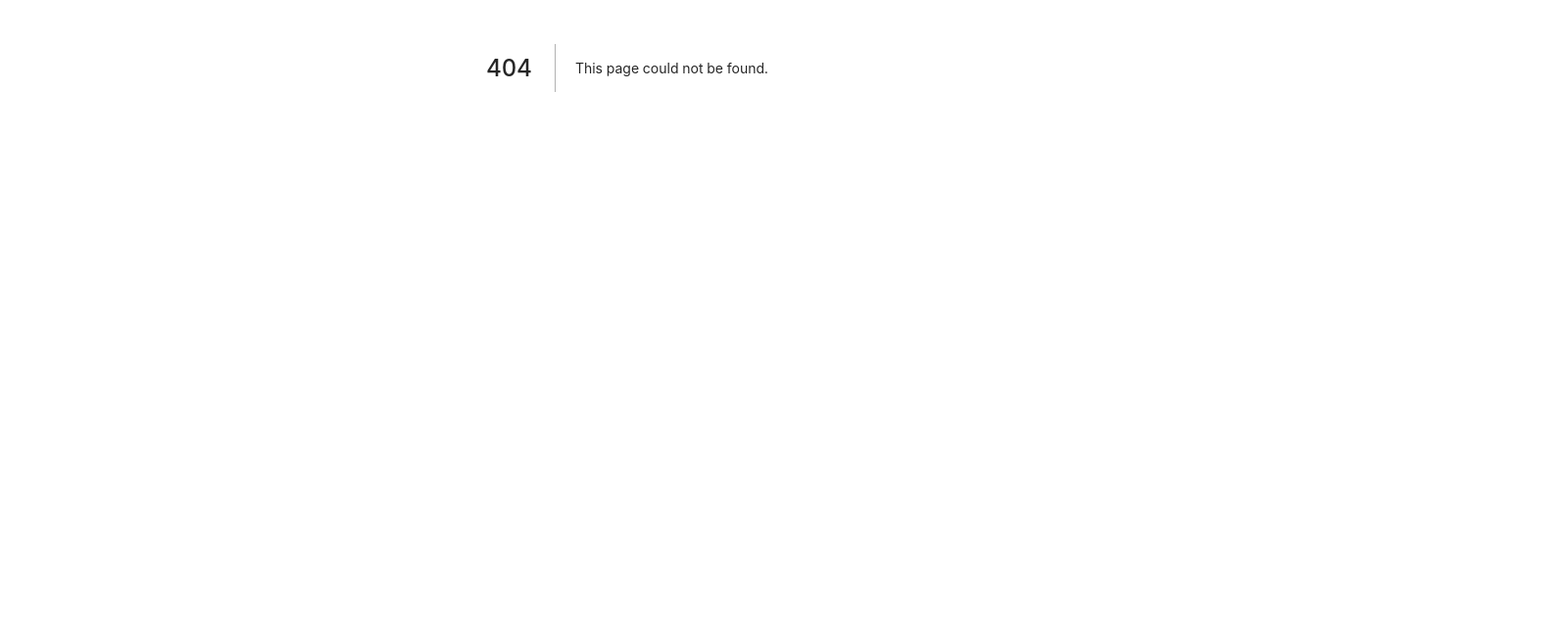
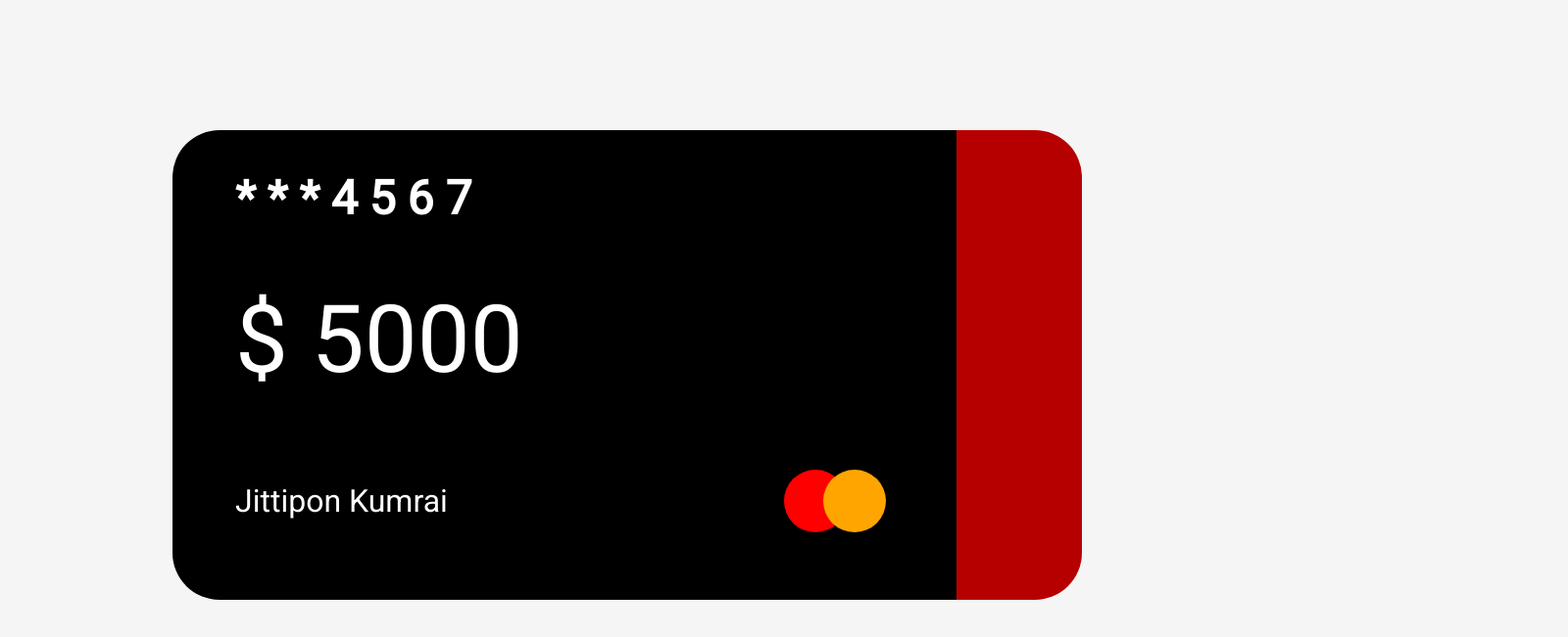
Before and after one commit to ChanwitJampa/Web_presaha_project, a Next.js app: page /profile in a window 1280 px wide. Before the commit this address had no page. Shown: the part 331-982 px from the top of the page at 98% size, 1600 px wide, since content can reach past the window. Before the commit the page ends 800 px from the top, so only its background shows below. Built offline with nearby package versions, Linux system fonts and the light colour scheme.

Commit message:
profilePage && creditCard

```diff
--- a/components/Navbar.js
+++ b/components/Navbar.js
@@ -27,7 +27,7 @@ export default function Navbar() {
                 {/* <Link href="/" ><a style={{marginLeft: "1rem"}}>Home</a></Link> */}
                 <Link href="/cart" ><ShoppingCartOutlined style={{ color: "black", marginLeft: "2rem", marginRight: "0.5rem" }} /></Link>
                 <h3 className={styles.cartnumber}>0</h3>
-                <Link href="/" ><UserOutlined style={{ color: "black", marginLeft: "2rem", marginRight: "0.5rem" }} /></Link>
+                <Link href="/profile" ><UserOutlined style={{ color: "black", marginLeft: "2rem", marginRight: "0.5rem" }} /></Link>
             </div>
 
         </div>
--- /dev/null
+++ b/pages/profile.js
@@ -0,0 +1,59 @@
+import styles from '../styles/Home.module.scss'
+import CartItem from '../components/CartItem'
+import { ArrowLeftOutlined } from '@ant-design/icons';
+import { TbArrowLeftBar } from 'react-icons/tb';
+import { Select } from 'antd';
+import { InfoCircleOutlined, PercentageOutlined } from '@ant-design/icons';
+import { Input, Tooltip } from 'antd';
+
+const { Option, OptGroup } = Select;
+
+export default function Profile() {
+
+    const handleChange = (value) => {
+        console.log(`selected ${value}`);
+    };
+
+
+    return (
+        <div className={styles.main}>
+            <div className={styles.profilePage}>
+
+                <div className={styles.creditCardLeft}>
+                    <div className={styles.topRowCard}>
+                        <h1 className={styles.cardNumber}>* * * 4 5 6 7</h1>
+
+                    </div>
+
+                    <div className={styles.middleRowCard}>
+                        <h1 className={styles.moneyAmount}>$ 5000</h1>
+                    </div>
+
+                    <div className={styles.bottomRowCard}>
+                        <h1 className={styles.nameCard}>Jittipon Kumrai</h1>
+                        <div className={styles.circleArea}>
+
+                            <div className={styles.circleLeft}>
+
+                            </div>
+
+                            <div className={styles.circleRight}>
+
+                            </div>
+
+                        </div>
+
+                    </div>
+                </div>
+
+                <div className={styles.creditCardRight}>
+
+                </div>
+            </div>
+        </div>
+
+
+    )
+
+
+}
--- a/styles/Home.module.scss
+++ b/styles/Home.module.scss
@@ -4,6 +4,7 @@
 @import "navbar";
 @import "cart";
 @import "cartitem";
+@import "profile";
 
 .container {
   // padding: 0 2rem;
--- /dev/null
+++ b/styles/_profile.scss
@@ -0,0 +1,102 @@
+.profilePage {
+    background-color: #f5f5f5;
+    width: 120rem;
+    min-height: 80rem;
+    // border: 1px solid black;
+    display: flex;
+    flex-direction: row;
+    align-items: center;
+    justify-content: center;
+}
+
+.creditCardLeft {
+    background-color: black;
+    width: 50rem;
+    height: 30rem;
+    border-radius: 3rem 0rem 0rem 3rem;
+
+}
+
+.creditCardRight {
+    background-color: rgb(182, 0, 0);
+    width: 8rem;
+    height: 30rem;
+    border-radius: 0rem 3rem 3rem 0rem;
+
+}
+
+
+.cardNumber {
+    color: white;
+    font-size: 3rem;
+    font-weight: bold;
+    margin-top: 2rem;
+    margin-bottom: 2rem;
+    margin-left: 4rem;
+}
+
+.topRowCard {
+
+
+}
+
+.middleRowCard {
+
+
+}
+
+.bottomRowCard {
+    display: flex;
+    flex-direction: row;
+    align-items: center;
+    justify-content: space-between;
+}
+
+.moneyAmount {
+    color: white;
+    font-size: 6rem;
+    // font-weight: bold;
+    margin-top: 2rem;
+    margin-bottom: 2rem;
+    margin-left: 4rem;
+}
+
+.nameCard {
+    color: white;
+    font-size: 2rem;
+    // font-weight: bold;
+    margin-top: 2rem;
+    margin-bottom: 2rem;
+    margin-left: 4rem;
+}
+
+.circleArea {
+    display: flex;
+    flex-direction: row;
+    align-items: center;
+    justify-content: space-between;
+    margin-left: 4rem;
+    margin-right: 11rem;
+}
+
+
+.circleLeft {
+    background-color: red;
+    width: 4rem;
+    height: 4rem;
+    border-radius: 50%;
+    position: absolute;
+    overflow: hidden;
+}
+
+.circleRight {
+    // position: fixed;
+    background-color: orange;
+    width: 4rem;
+    height: 4rem;
+    border-radius: 50%;
+    margin-left: 2.5rem;
+    position: absolute;
+    // z-index: 1;
+
+}
```
